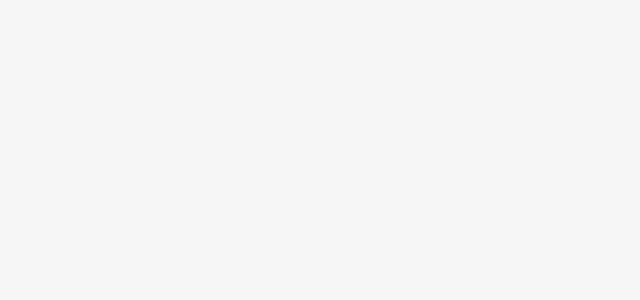
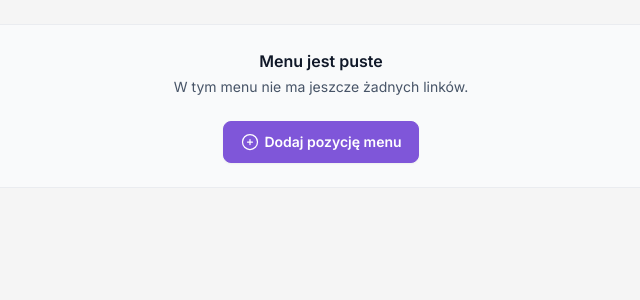
Before and after one commit to iv3it/2024-11-27-recruitment-tasks, a Next.js app: page / in a window 1280 px wide. Shown: the top 300 px of the page, without its empty margins (319-959 px from the left). Built offline with nearby package versions, Linux system fonts and the light colour scheme.

Commit message:
add MenuEmptyState component

```diff
--- /dev/null
+++ b/app/components/MenuEmptyState.tsx
@@ -0,0 +1,16 @@
+import { PlusCircleIcon } from '@heroicons/react/24/outline';
+
+export default function MenuEmptyState() {
+  return (
+    <section className="w-full bg-[#F9FAFB] rounded-lg flex flex-col px-4 py-6 border border-[#EAECF0]">
+      <div className='gap-y-1 flex flex-col mb-6'>
+        <h1 className='font-semibold text-base text-center text-[var(--blueDark)]'>Menu jest puste</h1>
+        <h2 className='text-sm text-center text-[var(--greyMedium)]'>W tym menu nie ma jeszcze żadnych linków.</h2>
+      </div>
+      <button className='shadow-sm shadow-[rgba(16, 24, 40, 0.05)] self-center py-[10px] px-4 flex bg-[var(--purpleMedium)] border border-[var(--purpleMedium)] rounded-lg'>
+        <PlusCircleIcon className="size-5 text-white mr-1" />
+        <span className='text-sm text-white font-semibold'>Dodaj pozycję menu</span>
+      </button>
+    </section>
+  );
+}
--- a/app/page.tsx
+++ b/app/page.tsx
@@ -1,5 +1,13 @@
+import MenuEmptyState from './components/MenuEmptyState';
+
 export default function Home() {
   return (
-    <div></div>
+    <div className="min-h-screen px-4 py-6">
+      <div className="w-full max-w-[1168px] mx-auto">
+        <main>
+          <MenuEmptyState />
+        </main>
+      </div>
+    </div>
   );
 }
--- a/package.json
+++ b/package.json
@@ -10,6 +10,7 @@
   },
   "dependencies": {
     "@dnd-kit/core": "^6.2.0",
+    "@heroicons/react": "^2.2.0",
     "next": "15.0.3",
     "react": "19.0.0-rc-66855b96-20241106",
     "react-dom": "19.0.0-rc-66855b96-20241106",
```
Also changed, not shown: 1 other file (tests, documents, lock files or other folders).
